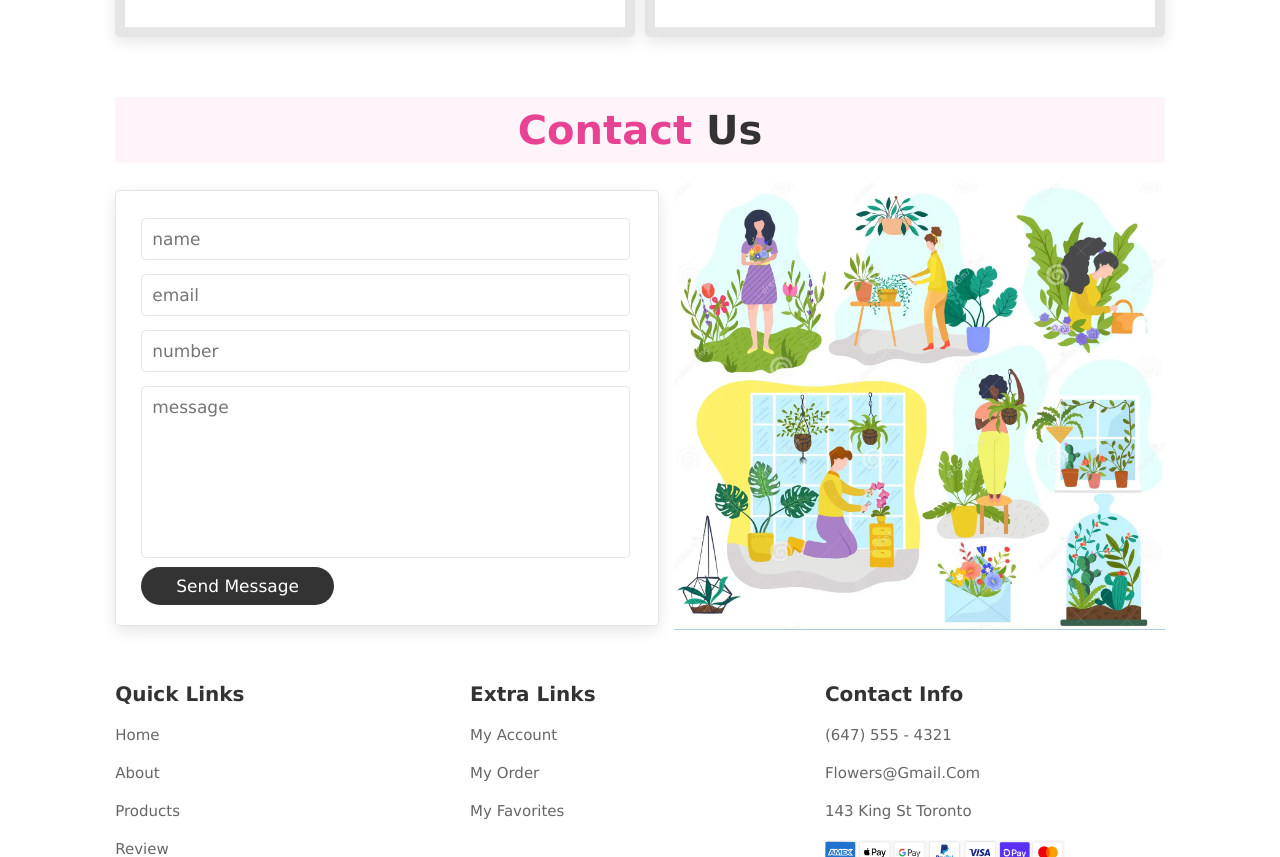
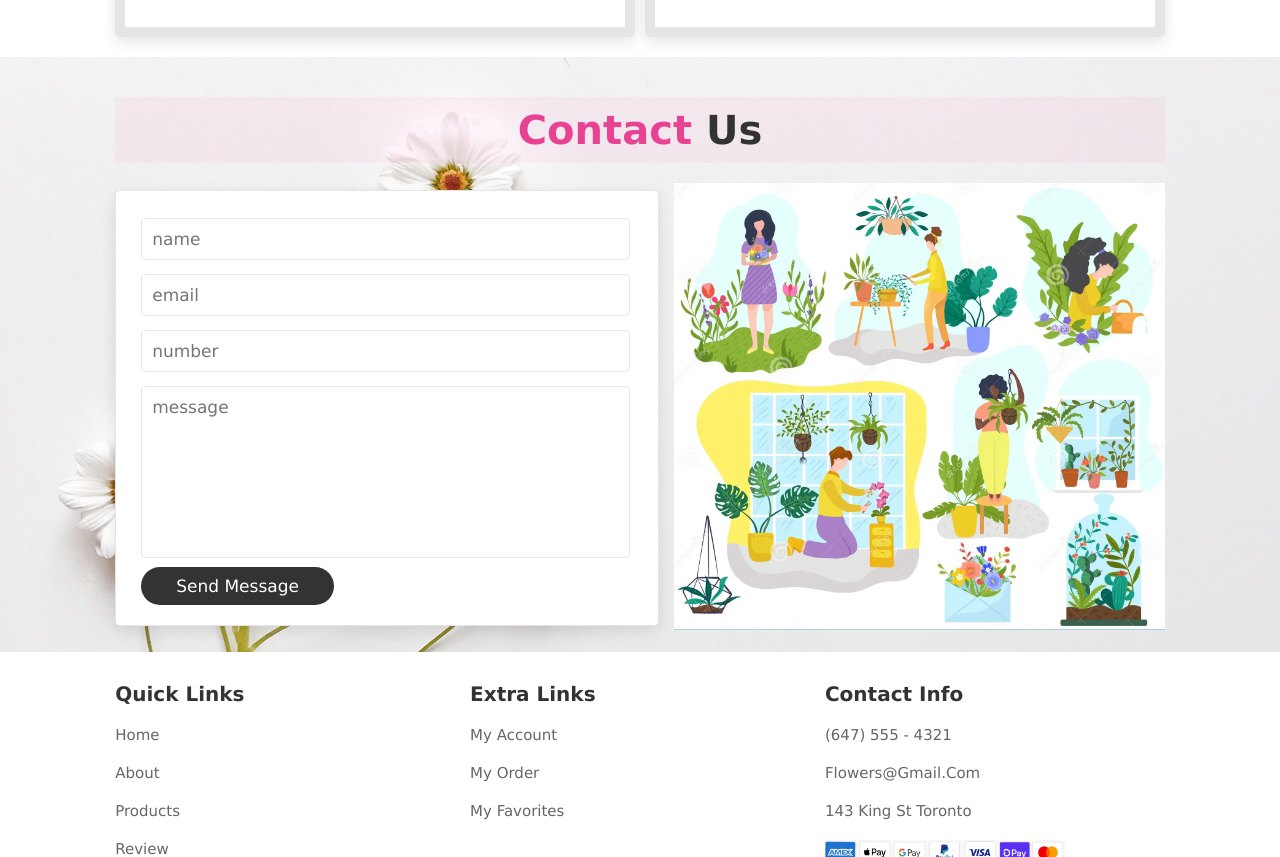
Before and after one commit to katesgo/flowerstore, a plain HTML site: page index.html in a window 1280 px wide. Shown: the part 3504-4361 px from the top of the page. Drawn offline with nearby package versions, Linux system fonts and the light colour scheme.

Commit message:
Update index.html

```diff
--- a/index.html
+++ b/index.html
@@ -356,6 +356,15 @@
 
     <section class="contact" id="contact">
 
+        <style>
+            .contact {
+                background-image: url('bg3.jpg');
+                background-attachment: fixed;
+                background-size: cover;
+                background-position: center;
+            }
+        </style>
+
         <h1 class="heading"><span>contact</span> us </h1>
 
         <div class="row">
```
